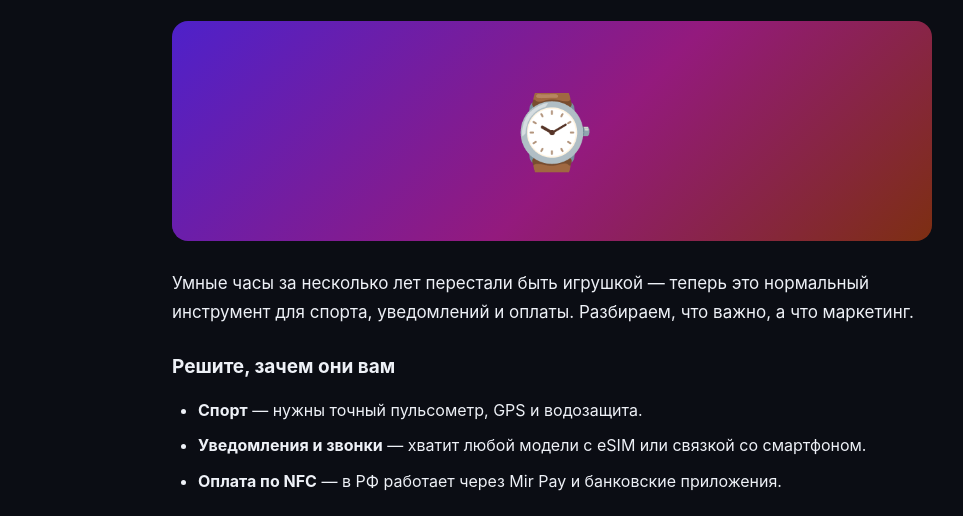
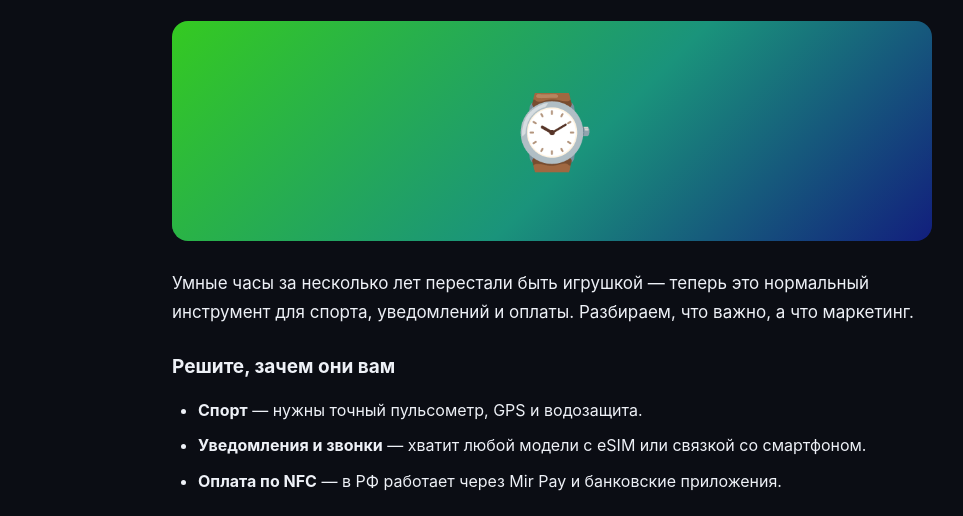
Before and after one commit to Gogi29/technosovet, a plain HTML site: page umnye-chasy-v-2026-kakie-realno-stoit-pokupat.html in a window 1280 px wide. Shown: the part 280-796 px from the top of the page, without its empty margins (88-1051 px from the left). Drawn offline with Linux system fonts and the light colour scheme.

Commit message:
deploy technosovet

```diff
--- a/umnye-chasy-v-2026-kakie-realno-stoit-pokupat.html
+++ b/umnye-chasy-v-2026-kakie-realno-stoit-pokupat.html
@@ -20,7 +20,7 @@
 <nav class="topnav"><a href="index.html" class="">Главная</a><a href="all.html" class="on">Все статьи</a></nav>
 </div></header><div class="artpage"><div class="wrap"><article class="art">
 <div class="crmb"><a href="index.html">Главная</a> · <a href="all.html">Гаджеты</a></div><h1>Умные часы в 2026: какие реально стоит покупать</h1><div class="meta"><span>⌚ Гаджеты</span><span>🕒 1 мин</span></div>
-<a class="cover" style="background:linear-gradient(135deg,hsl(256,72%,46%) 0%,hsl(311,70%,34%) 55%,hsl(16,75%,28%) 100%)" href="#top">⌚</a>
+<a class="cover" style="background:linear-gradient(135deg,hsl(113,72%,46%) 0%,hsl(168,70%,34%) 55%,hsl(233,75%,28%) 100%)" href="#top">⌚</a>
 
 <p>Умные часы за несколько лет перестали быть игрушкой — теперь это нормальный инструмент для спорта, уведомлений и оплаты. Разбираем, что важно, а что маркетинг.</p>
 <h3 id="reshite-zachem-oni-vam">Решите, зачем они вам</h3>
```
